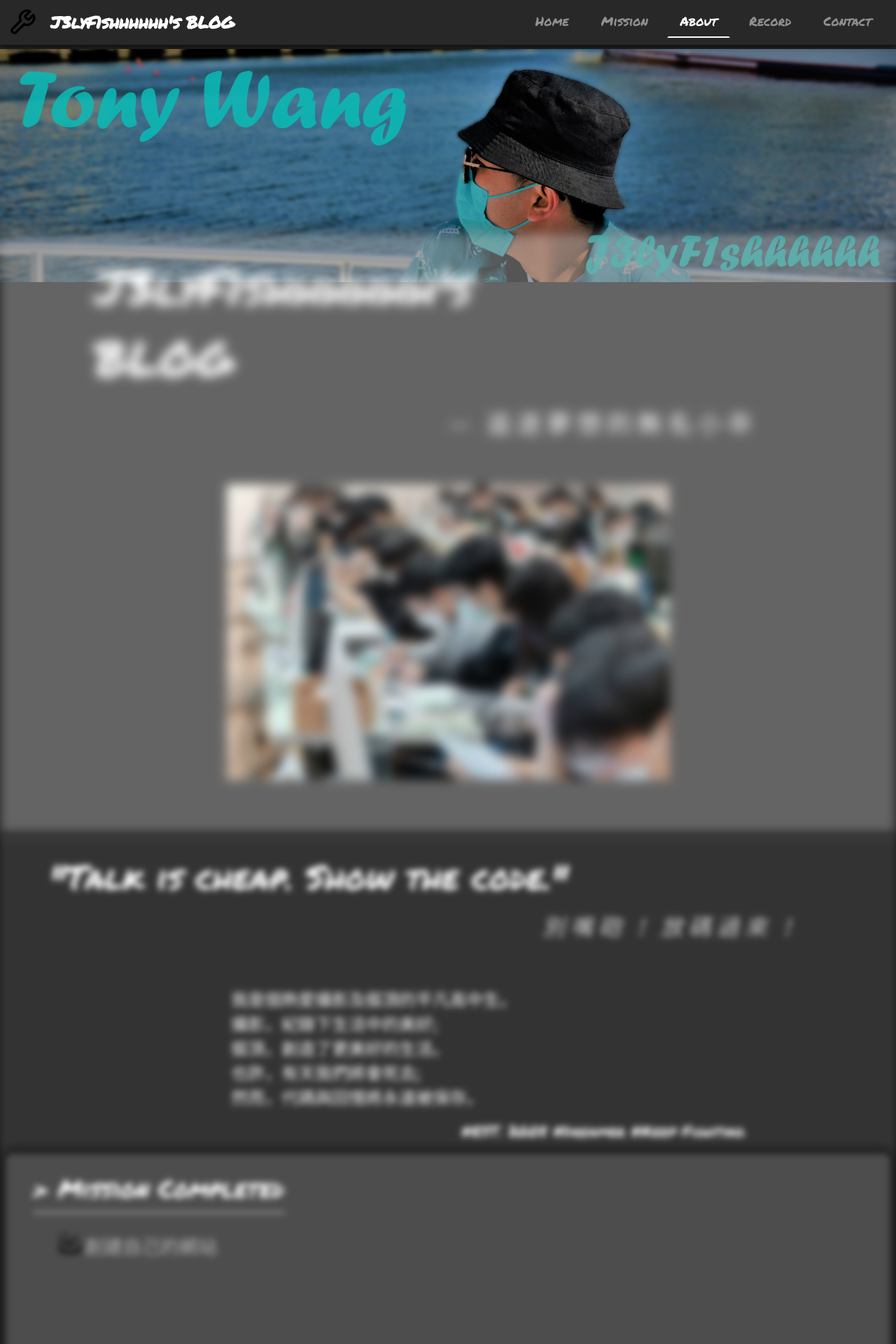
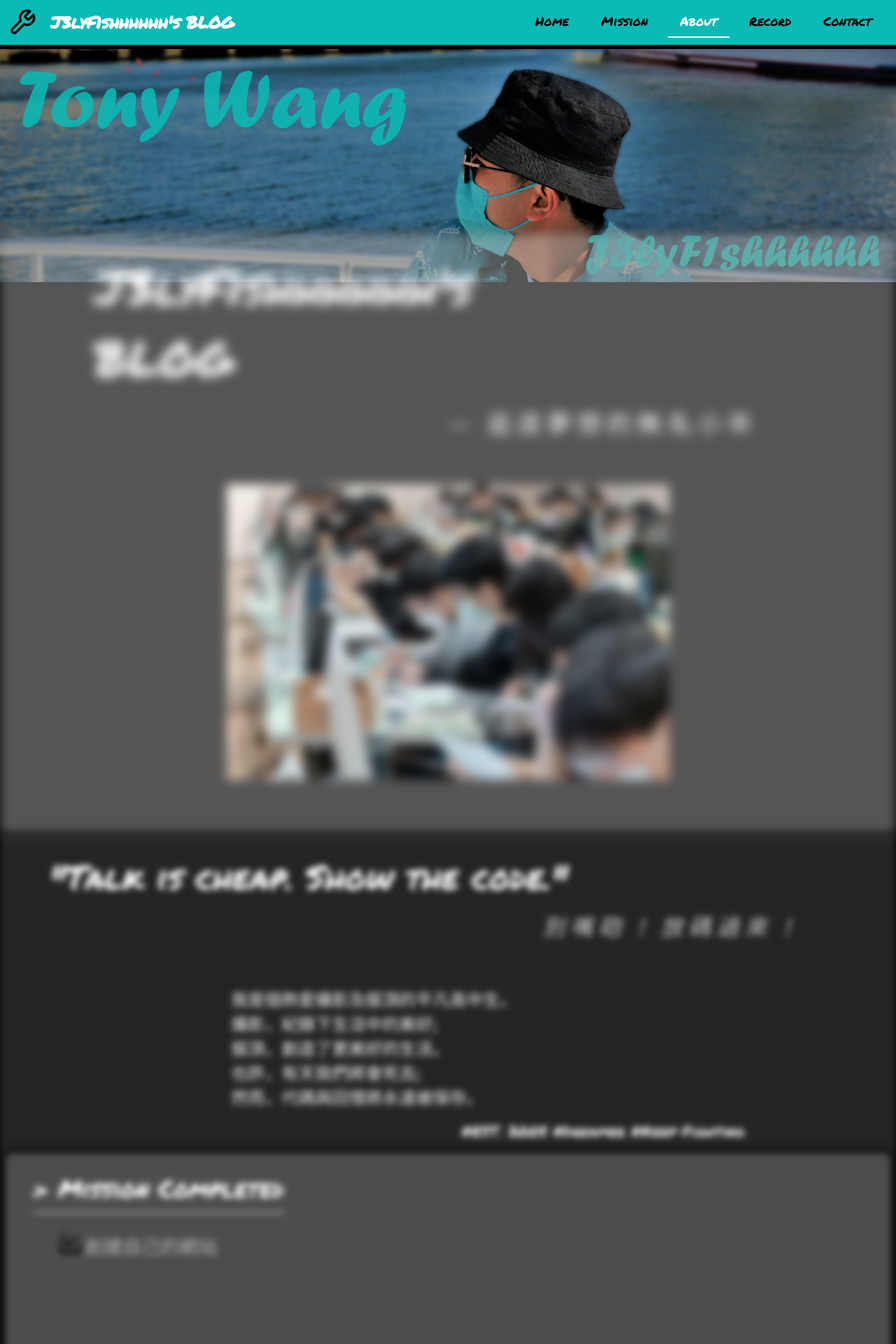
Before and after one commit to JelyFishhhhhh/my-blog, a Flask app: page / in a window 1280 px wide. Shown: the top 1920 px of the page at 70% size. Run offline with Flask 2, Linux system fonts and the light colour scheme; data that the repository does not hold is empty.

Commit message:
Auto-Commit

```diff
--- a/static/css/bar.css
+++ b/static/css/bar.css
@@ -9,7 +9,7 @@
     margin: 0;
     height: 48px;
     width: calc(100% - 24px);
-    background-color: rgb(40, 40, 40);
+    background-color: #0abab5;
     box-shadow: 0px 1px 10px 1px rgb(0, 0, 0, 0.5);
     color: rgb(255, 255, 255);
     z-index: 2;
@@ -28,6 +28,7 @@
 
 #bar .bar-title {
     font-family: 'Permanent Marker', cursive;
+    color: #FFFFFF;
     margin-left: 20px;
     font-size: 1.5em;
     cursor: pointer;
@@ -47,7 +48,7 @@
     height: 40px;
     font-size: 18px;
     background-color: transparent;
-    color: rgb(144, 144, 144);
+    color:#000000;
     cursor: pointer;
     margin: 4px;
     justify-self: end;
--- a/static/css/index.css
+++ b/static/css/index.css
@@ -5,7 +5,7 @@ body {
     padding: 0px;
     display: flex;
     flex-direction: column;
-    background-color: rgb(31, 31, 31);
+    background-color:#000000;
 }
 
 .title-img {
--- a/static/css/root.css
+++ b/static/css/root.css
@@ -17,8 +17,3 @@
     box-shadow: 0px -3px 10px 1px rgb(0, 0, 0, 0.5);
     filter: blur(var(--blur));
 }
-
-::-webkit-scrollbar {
-    width: 0px;
-    height: 0px;
-}
```
Also changed, not shown: static/css/contact.css (added), static/css/record.css (added).
